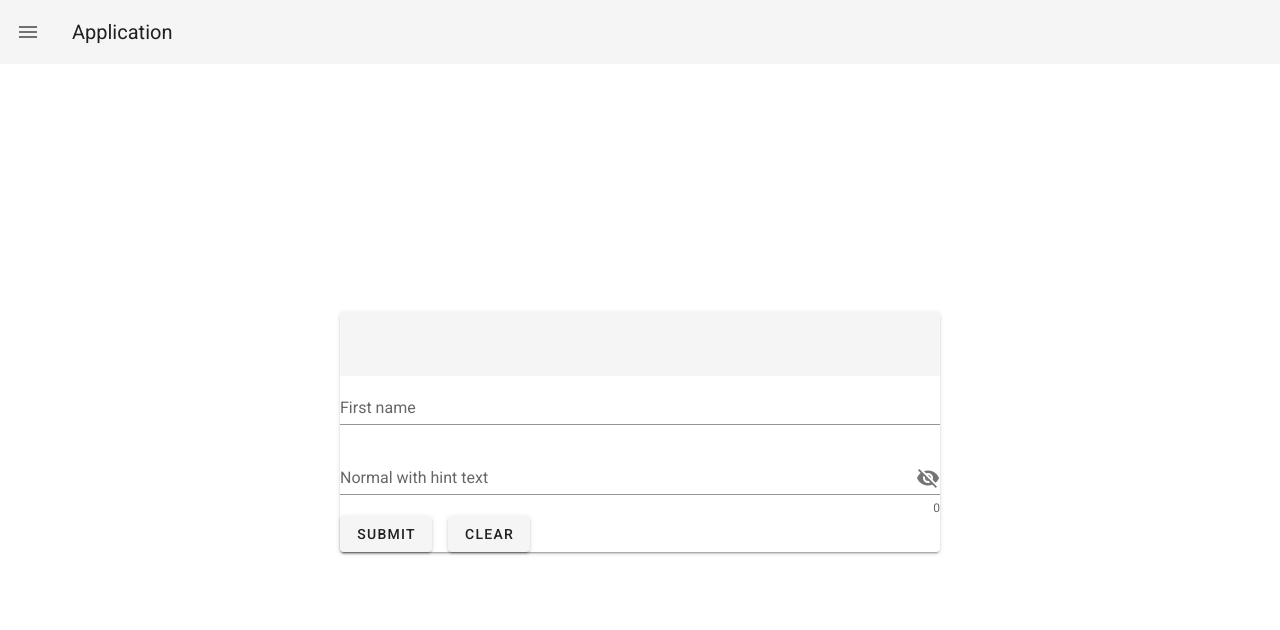
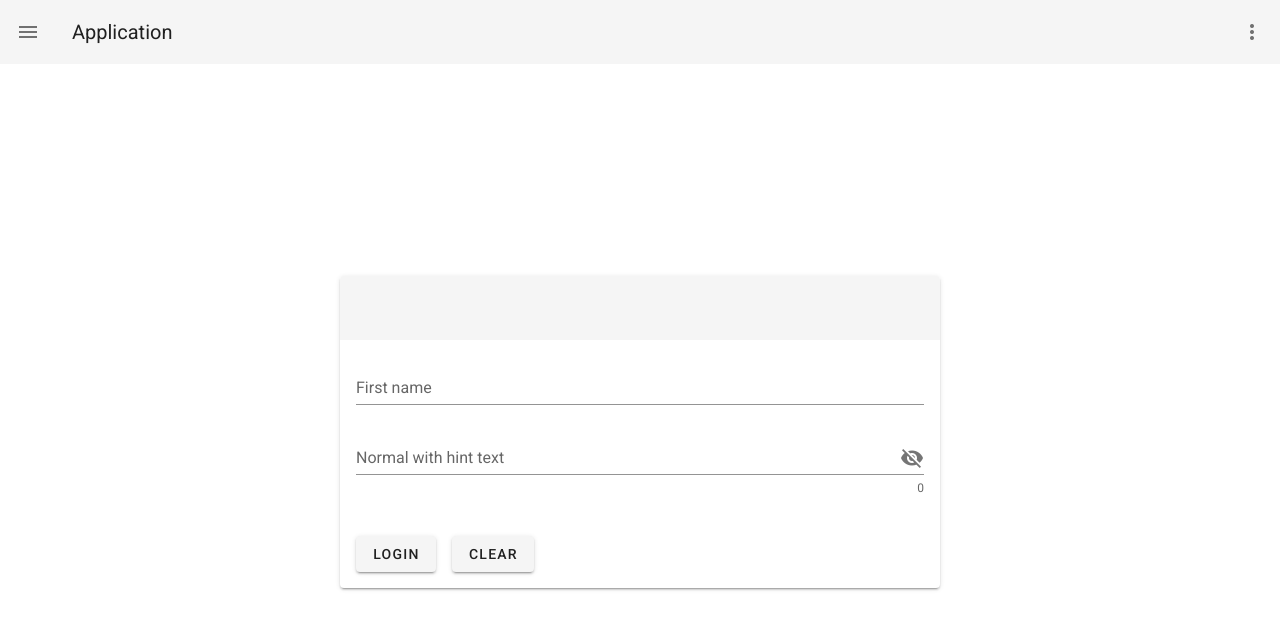
Before and after one commit to emmet-lv99/study-login, a Vue app: page /login in a window 1280 px wide. Shown: the top 630 px of the page. Built offline with nearby package versions, Linux system fonts and the light colour scheme.

Commit message:
기본 퍼블리싱 완성

```diff
--- a/src/App.vue
+++ b/src/App.vue
@@ -42,6 +42,27 @@
       <v-app-bar-nav-icon @click="drawer = !drawer"></v-app-bar-nav-icon>
 
       <v-toolbar-title>Application</v-toolbar-title>
+      <v-spacer></v-spacer>
+      <v-menu>
+        <template v-slot:activator="{ on, attrs }">
+          <v-btn
+              icon
+              v-bind="attrs"
+              v-on="on"
+          >
+            <v-icon>mdi-dots-vertical</v-icon>
+          </v-btn>
+        </template>
+
+        <v-list>
+          <v-list-item>
+            <v-list-item-title>Login</v-list-item-title>
+          </v-list-item>
+          <v-list-item>
+            <v-list-item-title>Log out</v-list-item-title>
+          </v-list-item>
+        </v-list>
+      </v-menu>
     </v-app-bar>
 
     <v-main>
--- a/src/views/Login.vue
+++ b/src/views/Login.vue
@@ -4,10 +4,13 @@
       width="600"
       class="mx-auto"
     >
-      <form>
+
       <v-app-bar
           flat
       ></v-app-bar>
+      <v-card-text>
+
+        <form>
           <v-text-field
               v-model="name"
               :rules="rules.name"
@@ -25,16 +28,20 @@
               counter
               @click:append="show1 = !show1"
           ></v-text-field>
+          <div class="pt-10">
             <v-btn
                 class="mr-4"
                 @click="submit"
             >
-          submit
+              Login
             </v-btn>
             <v-btn @click="clear">
               clear
             </v-btn>
+          </div>
         </form>
+      </v-card-text>
+
     </v-card>
   </v-container>
 </template>
```
Lines whose indentation alone changed are shown as unchanged.
